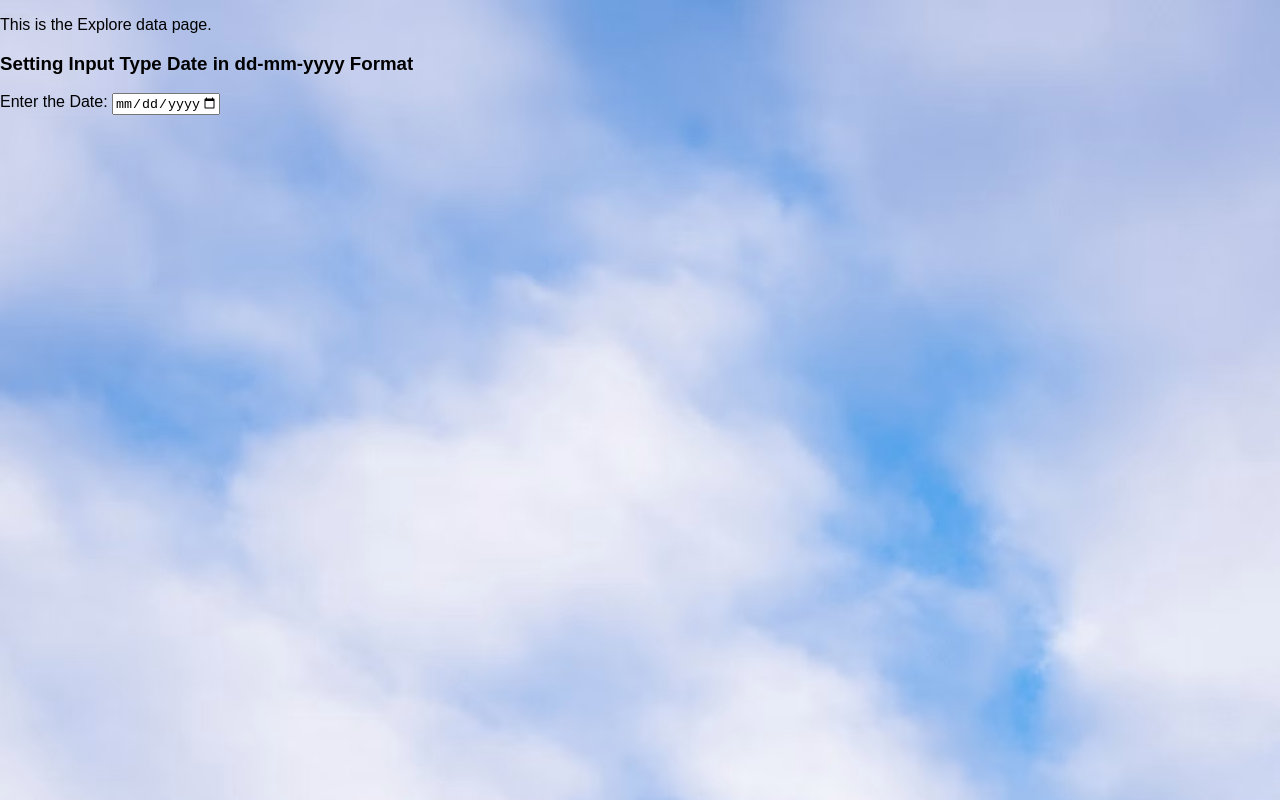
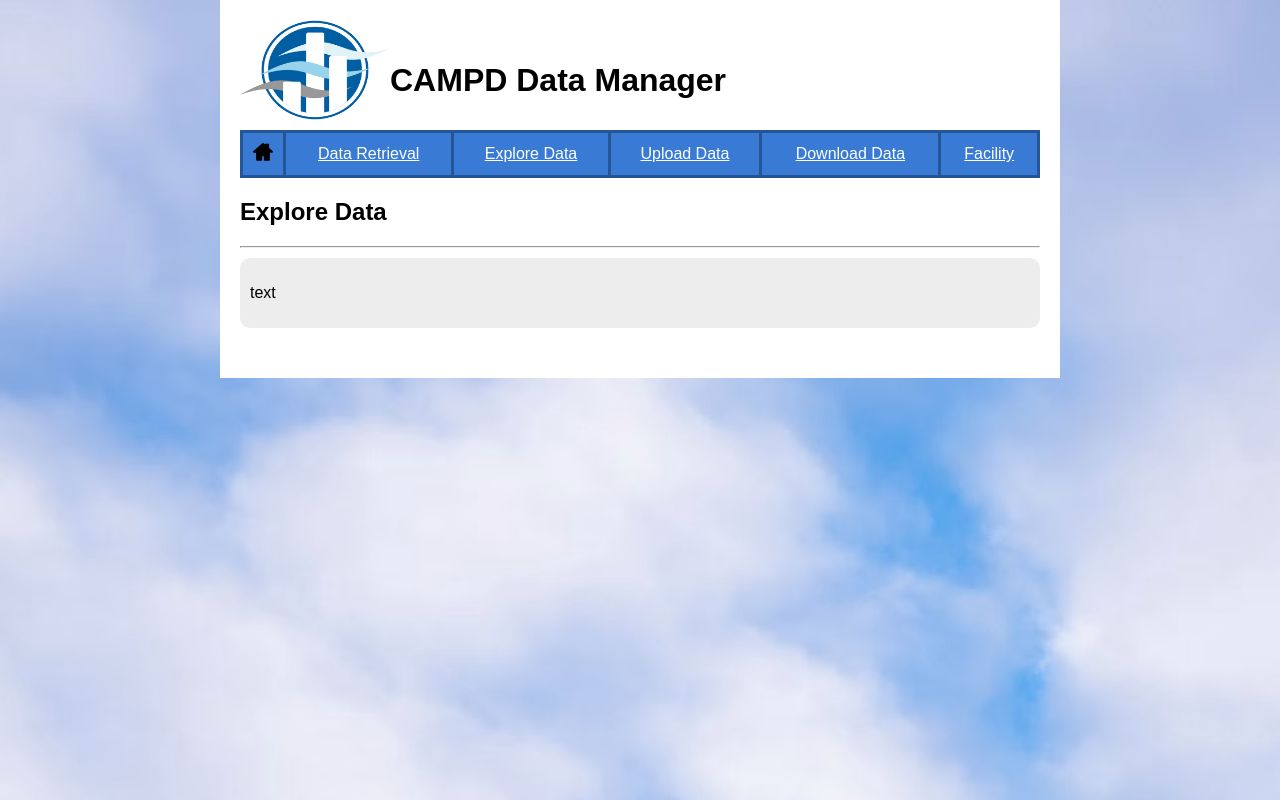
Before and after one commit to JimboManiaa/EPA-CS-396-James-and-Lisa-, a website: page website/public/explore.html in a window 1280 px wide. Drawn offline with Linux system fonts and the light colour scheme.

Commit message:
Updated UI for Explore page

```diff
--- a/website/public/explore.html
+++ b/website/public/explore.html
@@ -3,19 +3,55 @@
 <head>
     <meta charset="UTF-8">
     <meta name="viewport" content="width=device-width, initial-scale=1.0">
-    <title>Data Retrieval</title>
+    <title>Download</title>
     <link rel="stylesheet" href="style.css">
+    <script src="script.js" defer></script>
 </head>
 <body>
 
-    <p>This is the Explore data page.</p>
+    <!-- Styles ALL content -->
+    <div class="content">
 
+    <div class="title_container">
+        <!-- Logo -->
+        <img src="logo.png" id="logo">
 
+        <!-- Title -->
+        <h1 id="site_title">CAMPD Data Manager</h1>
+    </div>
 
-                    <h3>Setting Input Type Date in dd-mm-yyyy Format</h3>
-                <label for="start">Enter the Date:</label>
-                <!-- Date input field -->
-                <input type="date" id="start" name="begin" value="" min="1997-01-01" max="2030-12-31">
+    <!-- The nav bar ------------------------------------------------------>
+    <table class="nav_bar">
+        <td class="home_cell"><a href="index.html"><img src="home.png" id="nav_home"></a></td>
+        <td class="nav_cell"><a href="retrieval.html">Data Retrieval</a></td>
+        <td class="nav_cell"><a href="explore.html">Explore Data</a></td>
+        <td class="nav_cell"><a href="upload.html">Upload Data</a></td>
+        <td class="nav_cell"><a href="download.html">Download Data</a></td>
+        <td class="nav_cell"><a href="facility.html">Facility</a></td>
+    </table>
+
+    <!-- Content begins here -->
+
+    <h2>Explore Data</h2>
+    <hr>
+
+    <div class="info_content">
+        <p>text</p>
+    </div>
+
+</div>
 
 </body>
 </html>
+
+<!--
+
+Previously used code, which can be improved upon BUT works
+
+    <div class="list-group" style="color: black">
+        <a href="/api/download/facilities" class="list-group-item list-group-item-action">Download Facilities Table (CSV)</a>
+        <a href="/api/download/units" class="list-group-item list-group-item-action">Download Units Table (CSV)</a>
+        <a href="/api/download/hourly_emissions" class="list-group-item list-group-item-action">Download Hourly Emissions Table (CSV)</a>
+    </div>
+
+-->
```
